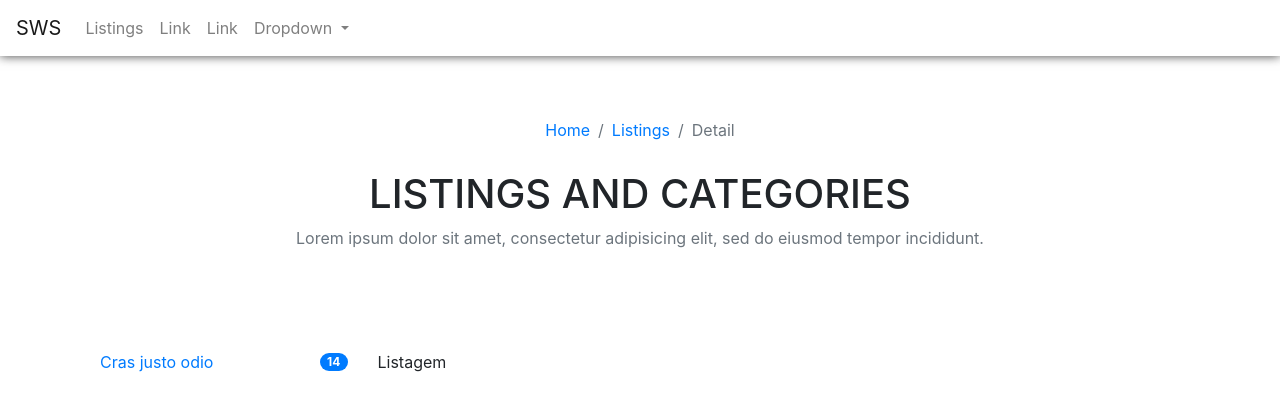
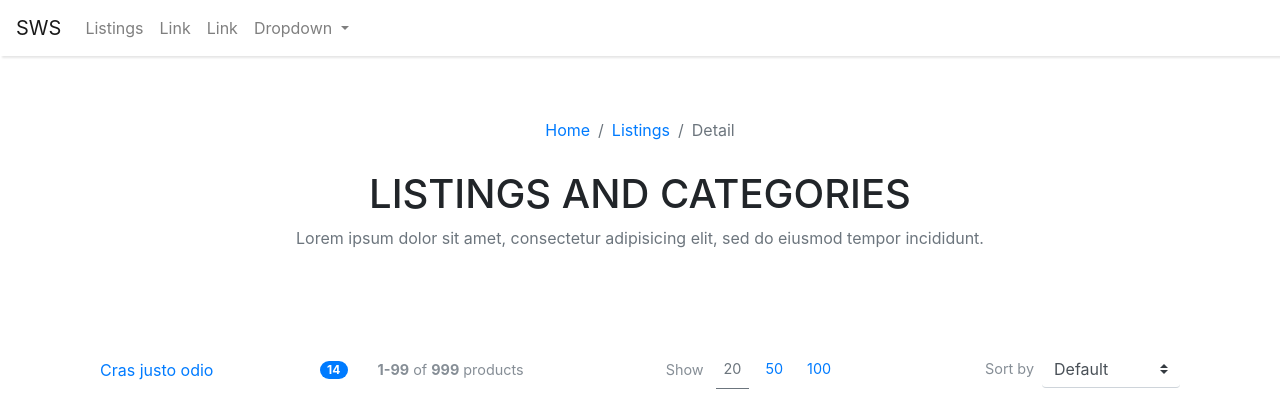
Before and after one commit to assisthiago/simple_website, a Django app: page /listings in a window 1280 px wide. Shown: the top 401 px of the page. Run offline with Django 3.2, Linux system fonts and the light colour scheme; some libraries are stand-ins or nearby versions.

Commit message:
Listings and details

```diff
--- a/sws/pages/urls.py
+++ b/sws/pages/urls.py
@@ -5,4 +5,5 @@ from . import views
 urlpatterns = [
     path('', views.index, name='index'),
     path('listings', views.listings, name='listings'),
+    path('details', views.details, name='details'),
 ]
--- a/sws/pages/views.py
+++ b/sws/pages/views.py
@@ -5,3 +5,6 @@ def index(request):
 
 def listings(request):
     return render(request, 'pages/listings.html')
+
+def details(request):
+    return render(request, 'pages/details.html')
--- a/sws/sws/static/css/listings.css
+++ b/sws/sws/static/css/listings.css
@@ -16,3 +16,33 @@
 .listings .wrapper {
     margin: 100px 0 50px 0;
 }
+
+.listings .products-header {
+    display: flex;
+    font-size: .9rem;
+    align-items: center;
+    justify-content: space-between;
+    flex-wrap: wrap;
+    margin-bottom: 1rem;
+    color: #868e96;
+}
+
+.listings .products-flex {
+    display: flex;
+    align-items: center;
+    justify-content: space-between;
+    flex-wrap: wrap;
+}
+.listings .products-flex select {
+    border-top: 0;
+    border-right: 0;
+    border-left: 0;
+    width: auto;
+}
+.listings .products-flex .nav-link {
+    padding: 0.5rem 0.5rem;
+    margin: 0 0.25rem;
+}
+.listings .products-flex .nav-link.disabled {
+    border-bottom: 1px solid;
+}
--- a/sws/sws/static/css/partials/_filters.css
+++ b/sws/sws/static/css/partials/_filters.css
@@ -9,7 +9,7 @@
 }
 
 .filters .list-group-item:first-of-type {
-    margin-top: 0;
+    margin-top: 0.5rem;
 }
 
 .filters .list-group-item:last-of-type {
--- a/sws/sws/static/css/partials/_navbar.css
+++ b/sws/sws/static/css/partials/_navbar.css
@@ -1,8 +1,8 @@
 .navbar {
     background-color: #fff;
-    -webkit-box-shadow: 0px 0px 10px 0px rgba(0,0,0,0.75);
-    -moz-box-shadow: 0px 0px 10px 0px rgba(0,0,0,0.75);
-    box-shadow: 0px 0px 10px 0px rgba(0,0,0,0.75);
+    -webkit-box-shadow: 2px 2px 2px rgba(0,0,0,0.1);
+    -moz-box-shadow: 2px 2px 2px rgba(0,0,0,0.1);
+    box-shadow: 2px 2px 2px rgba(0,0,0,0.1);
 }
 
 .navbar .navbar-toggler {
--- a/sws/templates/base.html
+++ b/sws/templates/base.html
@@ -6,7 +6,7 @@
     <meta name="viewport" content="width=device-width, initial-scale=1.0">
 
     <!-- Bootstrap -->
-    <link rel="stylesheet" href="{% static 'css/bootstrap.css' %}">
+    <link rel="stylesheet" href="{% static 'css/bootstrap/bootstrap.css' %}">
 
     <!-- Font Awesome -->
     <script src="{% static 'js/font-awesome.all.min.js' %}"></script>
--- a/sws/templates/pages/index.html
+++ b/sws/templates/pages/index.html
@@ -33,7 +33,7 @@
                     </div>
 
                     <div class="text-center">
-                        <button class="btn btn-link">See more</button>
+                        <a class="btn btn-link text-uppercase" href="/listings">More</a>
                     </div>
                 </div>
             </div>
@@ -64,7 +64,7 @@
                 </div>
 
                 <div class="text-center">
-                    <button class="btn btn-link">See more</button>
+                    <a class="btn btn-link text-uppercase" href="/listings">More</a>
                 </div>
             </div>
         </section>
--- a/sws/templates/pages/listings.html
+++ b/sws/templates/pages/listings.html
@@ -18,8 +18,83 @@
                     <div class="col col-12 col-sm-12 col-md-3 col-lg-3">
                         {% include 'partials/_filters.html' %}
                     </div>
-                    <div class="col col-12 col-sm-12 col-md-9 col-lg-9 list">
-                        Listagem
+
+                    <div class="col col-12 col-sm-12 col-md-9 col-lg-9 products">
+                        <div class="products-header mb-3">
+                            <div>
+                                <span><strong>1-99</strong> of <strong>999</strong> products</span>
+                            </div>
+
+                            <div class="products-flex">
+                                <span class="mr-2">Show</span>
+                                <ul class="nav">
+                                    <li class="nav-item">
+                                        <a class="nav-link disabled" href="#">20</a>
+                                    </li>
+                                    <li class="nav-item">
+                                        <a class="nav-link" href="#">50</a>
+                                    </li>
+                                    <li class="nav-item">
+                                        <a class="nav-link" href="#">100</a>
+                                    </li>
+                                </ul>
+                            </div>
+
+                            <div class="products-flex">
+                                <span class="mr-2">Sort by</span>
+                                <select class="custom-select">
+                                    <option selected>Default</option>
+                                    <option value="1">Most wanted</option>
+                                    <option value="2">Last arrivlas</option>
+                                </select>
+                            </div>
+                        </div>
+
+                        <div class="container products-list">
+                            <div class="row">
+                                <div class="col col-12 col-sm-12 col-md-4 col-lg-4 p-1 mb-3">
+                                    {% include 'partials/_card.html' %}
+                                </div>
+                                <div class="col col-12 col-sm-12 col-md-4 col-lg-4 p-1 mb-3">
+                                    {% include 'partials/_card.html' %}
+                                </div>
+                                <div class="col col-12 col-sm-12 col-md-4 col-lg-4 p-1 mb-3">
+                                    {% include 'partials/_card.html' %}
+                                </div>
+                                <div class="col col-12 col-sm-12 col-md-4 col-lg-4 p-1 mb-3">
+                                    {% include 'partials/_card.html' %}
+                                </div>
+                                <div class="col col-12 col-sm-12 col-md-4 col-lg-4 p-1 mb-3">
+                                    {% include 'partials/_card.html' %}
+                                </div>
+                                <div class="col col-12 col-sm-12 col-md-4 col-lg-4 p-1 mb-3">
+                                    {% include 'partials/_card.html' %}
+                                </div>
+                            </div>
+                        </div>
+
+                        <div class="products-nav">
+                            <ul class="nav justify-content-center">
+                                <li class="nav-item">
+                                    <a class="nav-link mr-3 text-uppercase" href="#">Prev</a>
+                                </li>
+                                <li class="nav-item">
+                                    <a class="nav-link disabled" href="#">1</a>
+                                </li>
+                                <li class="nav-item">
+                                    <a class="nav-link" href="#">2</a>
+                                </li>
+                                <li class="nav-item">
+                                    <a class="nav-link" href="#">3</a>
+                                </li>
+                                <li class="nav-item">
+                                    <a class="nav-link" href="#">4</a>
+                                </li>
+                                <li class="nav-item">
+                                    <a class="nav-link ml-3 text-uppercase" href="#">Next</a>
+                                </li>
+                            </ul>
+                        </div>
                     </div>
                 </div>
             </div>
--- a/sws/templates/partials/_card.html
+++ b/sws/templates/partials/_card.html
@@ -3,7 +3,7 @@
 <link rel="stylesheet" href="{% static 'css/partials/_card.css' %}">
 
 <div class="card">
-    <a href="">
+    <a href="/details">
         <img class="card-img-top" src="https://i.picsum.photos/id/525/255/380.jpg?hmac=F7dT6_tvzZwlSfLN7ZNtKbEIk0j-MGapKSII1mkGHwE" alt="Card image cap">
         <div class="card-body py-2">
             <p class="text-muted text-sm mb-1">Ipsum</p>
```
Also changed, not shown: sws/sws/static/css/details.css (added, +10 -0 lines), sws/templates/pages/details.html (added, +23 -0 lines), sws/templates/partials/_carousel.html (added, +30 -0 lines), sws/sws/static/css/bootstrap/bootstrap.css (renamed from sws/sws/static/css/bootstrap.css), sws/sws/static/css/partials/carousel.css (added), 2 other files.
